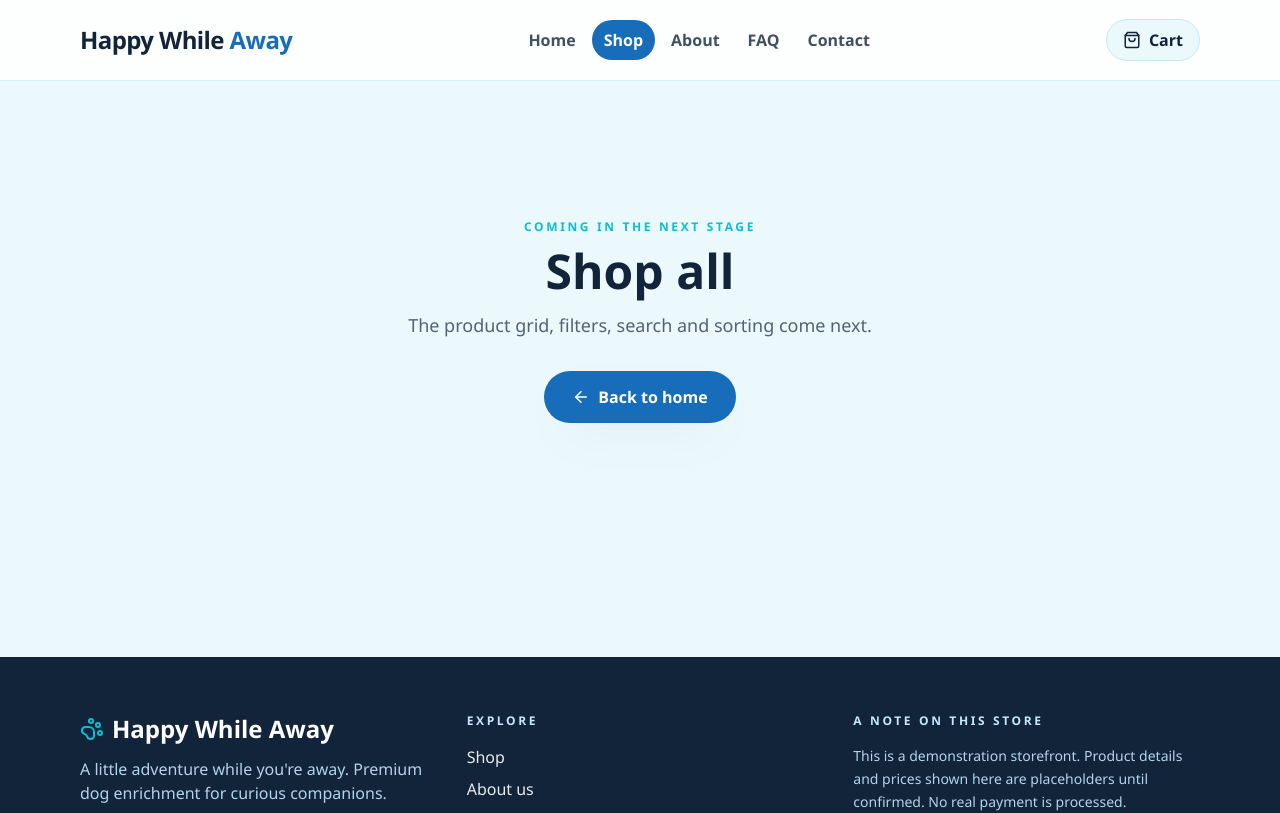
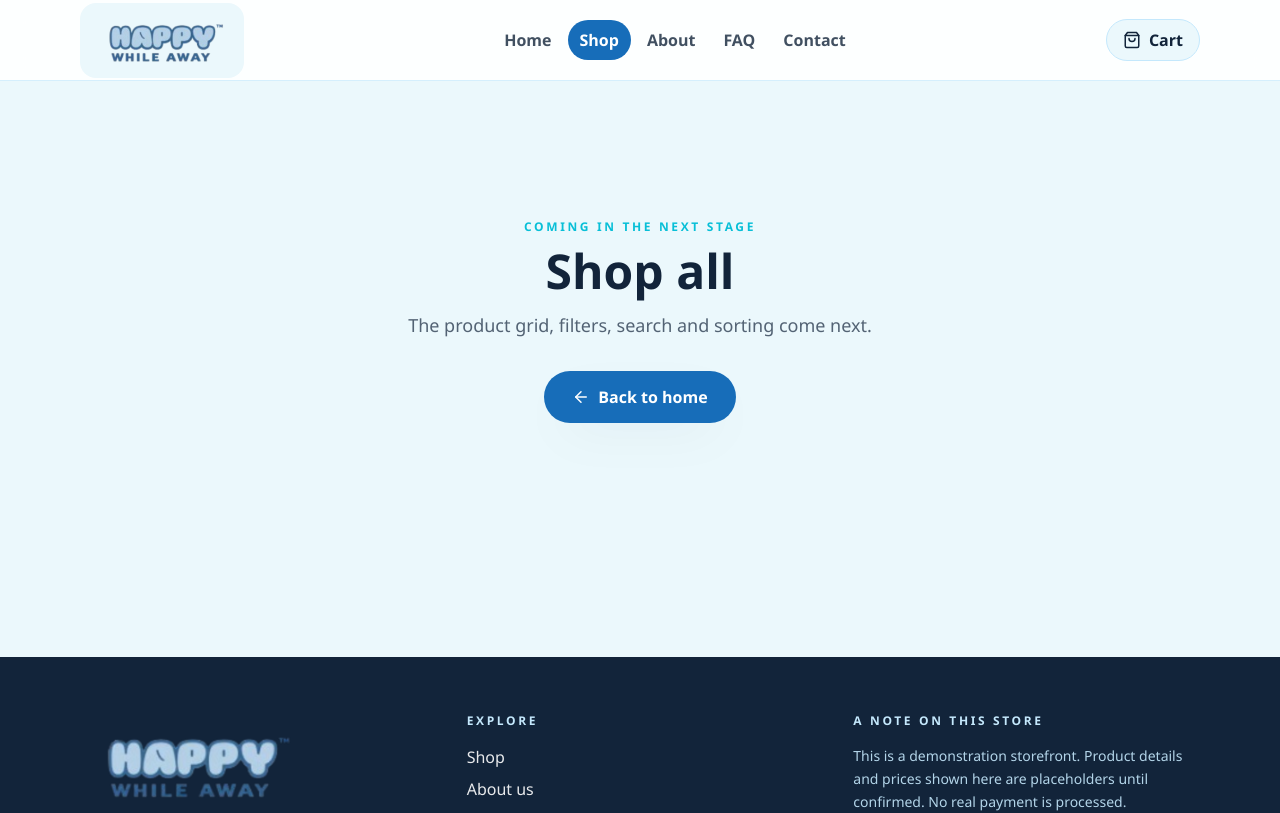
Before and after one commit to Tanmayk03/ra2311056030046-hwa-hackathon, a React (Vite) app: page /shop in a window 1280 px wide. Shown: the top 813 px of the page. Built offline with nearby package versions, Linux system fonts and the light colour scheme.

Commit message:
Add supplied logo to navbar and footer

```diff
--- a/src/components/Footer.jsx
+++ b/src/components/Footer.jsx
@@ -1,5 +1,4 @@
 import { Link } from 'react-router-dom'
-import { PawPrint } from 'lucide-react'
 
 const footerLinks = [
   { to: '/shop', label: 'Shop' },
@@ -14,10 +13,7 @@ export default function Footer() {
     <footer className="mt-24 bg-brand-navy text-white">
       <div className="page-shell grid gap-10 py-14 sm:grid-cols-2 lg:grid-cols-3">
         <div>
-          <div className="flex items-center gap-2 font-display text-2xl font-extrabold">
-            <PawPrint aria-hidden="true" className="text-brand-cyan" />
-            Happy While Away
-          </div>
+          <img src="/logo.png" alt="Happy While Away" className="h-auto w-56" />
           <p className="mt-3 max-w-sm text-brand-light/90">
             A little adventure while you&apos;re away. Premium dog enrichment for curious companions.
           </p>
--- a/src/components/Navbar.jsx
+++ b/src/components/Navbar.jsx
@@ -32,10 +32,14 @@ export default function Navbar() {
       <div className="page-shell flex h-20 items-center justify-between gap-4 py-3">
         <Link
           to="/"
-          className="font-display text-xl font-extrabold tracking-tight text-brand-navy sm:text-2xl"
+          className="inline-flex items-center rounded-2xl bg-brand-pale px-3 py-1.5"
           aria-label="Happy While Away home"
         >
-          Happy While <span className="text-brand-blue">Away</span>
+          <img
+            src="/logo.png"
+            alt="Happy While Away"
+            className="h-auto w-[120px] sm:w-[140px]"
+          />
         </Link>
 
         <nav aria-label="Main navigation" className="hidden items-center gap-1 md:flex">
```
Also changed, not shown: public/logo.png (added).
